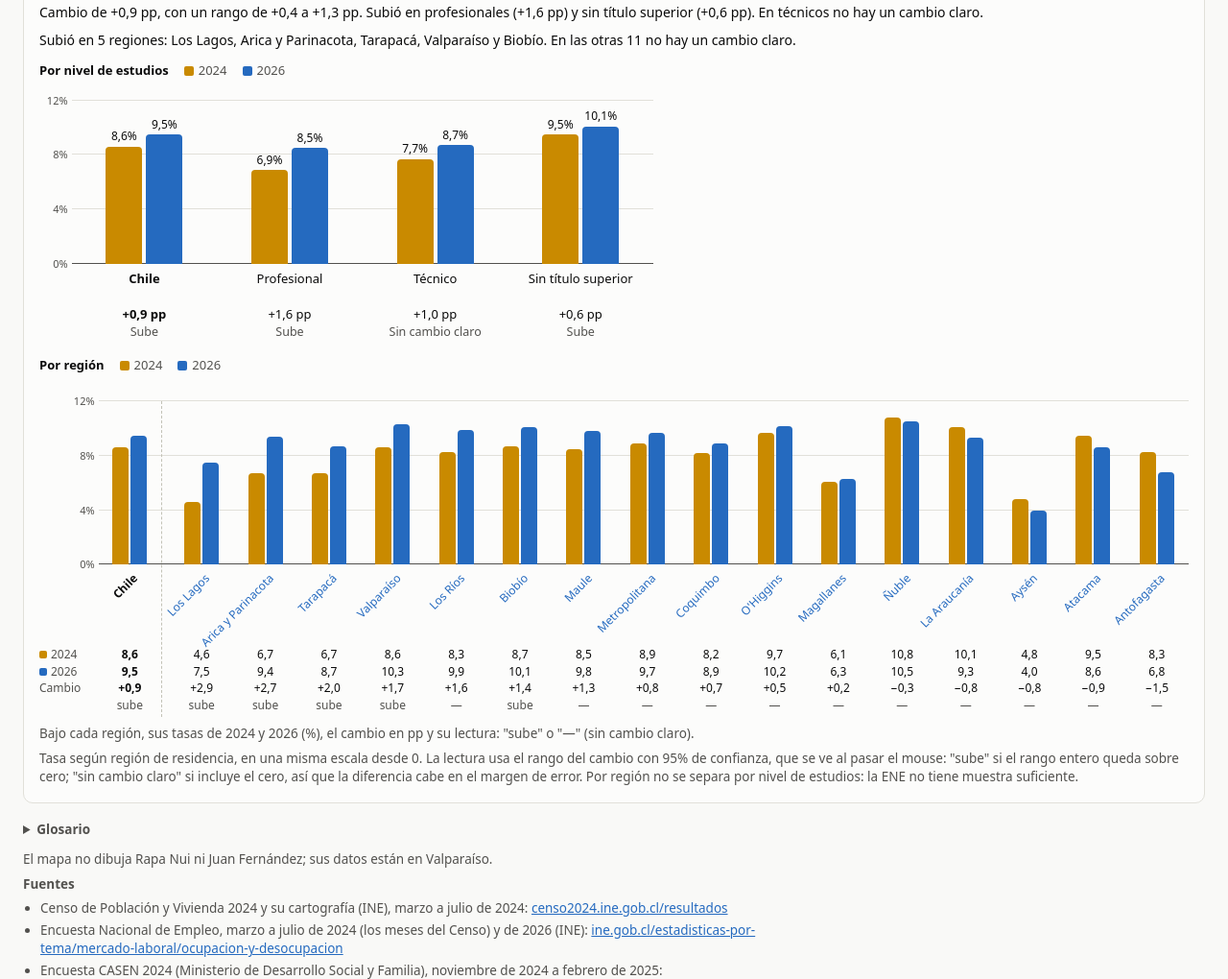
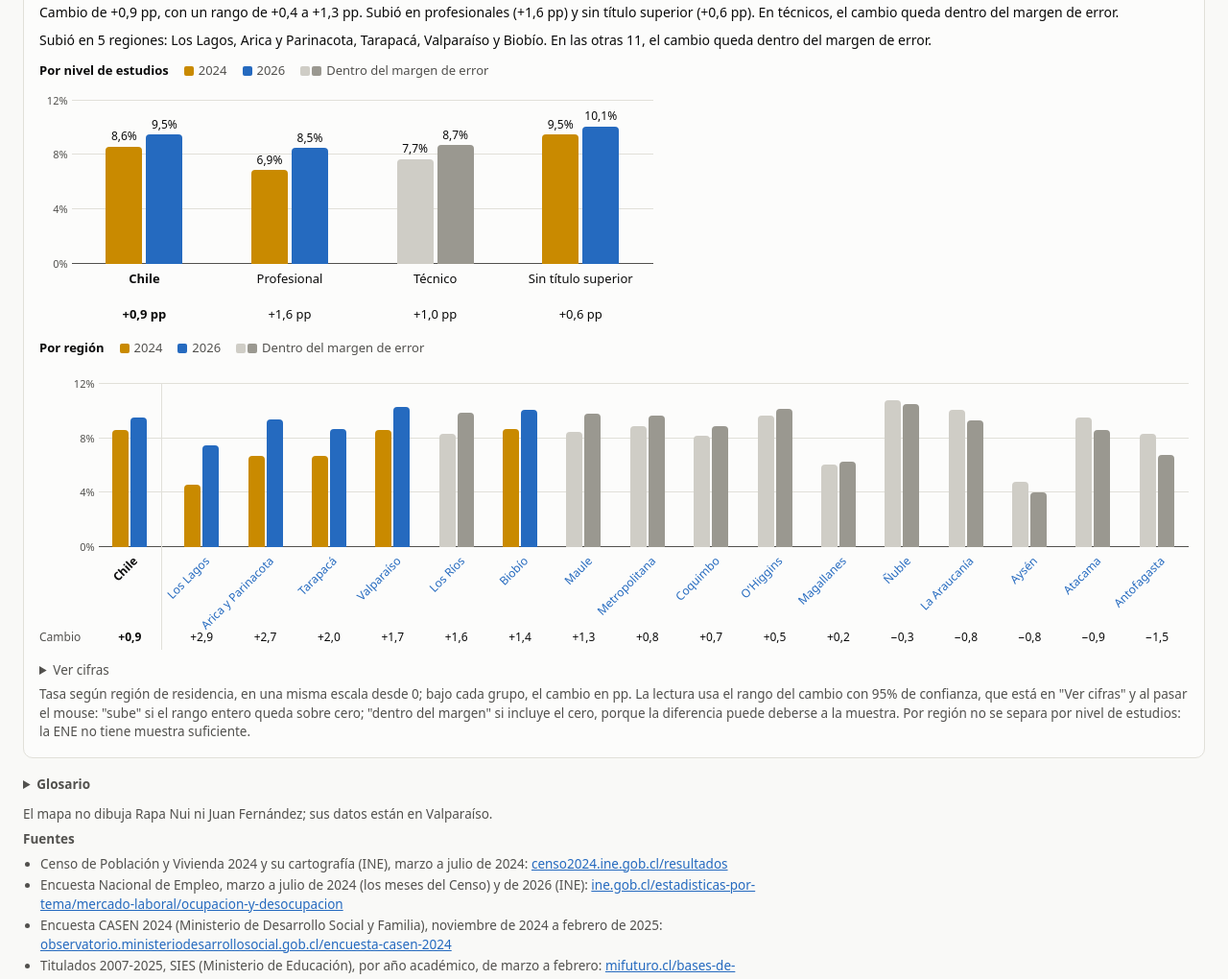
Before and after one commit to joaomunoz/mapa-laboral-chile, a plain HTML site: page docs/index.html in a window 1280 px wide. Shown: the part 5372-6392 px from the top of the page at 96% size. Drawn offline with Linux system fonts and the light colour scheme.

Commit message:
Destaca en color solo los cambios fuera del margen de error
- Cambio 2024-2026: los grupos que suben van en ocre y azul, y los que
  quedan dentro del margen, en gris; la lectura pasa a llamarse
  "dentro del margen" en todo el resumen.
- Bajo cada grupo queda solo el cambio; las tasas, el rango del 95% y
  la lectura van en el globo y en la tabla plegada "Ver cifras".
- Nota de lectura y tamaño en el README actualizados.

```diff
--- a/docs/index.html
+++ b/docs/index.html
@@ -9,10 +9,10 @@ Estructura de la página. generar_mapa.py le agrega los estilos de css/, el cód
 <meta name="viewport" content="width=device-width, initial-scale=1">
 <title>Mapa Laboral de Chile</title>
 <style>
-.viz-root{color-scheme:light;--plano:#f9f9f7;--sup:#fcfcfb;--t1:#0b0b0b;--t2:#52514e;--linea:#e1e0d9;--eje:#c3c2b7;--acento:#256abf;--hom:#256abf;--muj:#c8508a;--cl:#c9302f;--a24:#c98a00;--a26:#256abf;--aviso-fondo:#fdf4e3;
+.viz-root{color-scheme:light;--plano:#f9f9f7;--sup:#fcfcfb;--t1:#0b0b0b;--t2:#52514e;--linea:#e1e0d9;--eje:#c3c2b7;--acento:#256abf;--hom:#256abf;--muj:#c8508a;--cl:#c9302f;--a24:#c98a00;--a26:#256abf;--g24:#cfcdc6;--g26:#9a9890;--aviso-fondo:#fdf4e3;
 --sd:#bdbbb3;--c0:#3987e5;--c1:#86b6ef;--c2:#cde2fb;--c3:#e2e0d8;--c4:#f7c6c1;--c5:#ee8a84;--c6:#c9302f;
 --k0:#eda100;--k1:#6250d6;--k2:#1baf7a;--k3:#eb6834;--k4:#e87ba4;--k5:#008300;}
-@media (prefers-color-scheme:dark){.viz-root{color-scheme:dark;--plano:#0d0d0d;--sup:#1a1a19;--t1:#f0efec;--t2:#c3c2b7;--linea:#2c2c2a;--eje:#383835;--acento:#6da7ec;--hom:#4f8fe0;--muj:#d9619d;--cl:#e0605a;--a24:#c08400;--a26:#4f8fe0;--aviso-fondo:#2a2416;
+@media (prefers-color-scheme:dark){.viz-root{color-scheme:dark;--plano:#0d0d0d;--sup:#1a1a19;--t1:#f0efec;--t2:#c3c2b7;--linea:#2c2c2a;--eje:#383835;--acento:#6da7ec;--hom:#4f8fe0;--muj:#d9619d;--cl:#e0605a;--a24:#c08400;--a26:#4f8fe0;--g24:#45443f;--g26:#7a7872;--aviso-fondo:#2a2416;
 --sd:#55534e;--c0:#5598e7;--c1:#256abf;--c2:#184f95;--c3:#383835;--c4:#7d2b2a;--c5:#b73a39;--c6:#ee8a84;
 --k0:#c98500;--k1:#9085e9;--k2:#199e70;--k3:#d95926;--k4:#d55181;--k5:#008300;}}
 *{box-sizing:border-box}
@@ -162,7 +162,9 @@ footer a{color:var(--acento);overflow-wrap:anywhere}
 .cl-barra b{position:absolute;top:-3px;bottom:-3px;border-left:2px dashed var(--t1)}
 /* Cambio 2024-2026: ocre y azul, dos colores que se distinguen también con daltonismo; 2024 siempre va primero. */
 .graf-ev{margin:12px 0 4px}
-.a24{background:var(--a24)}.a26{background:var(--a26)}.gs-leyenda i.a24,.gs-leyenda i.a26{border-radius:2px}
+/* Gris para lo que queda dentro del margen: dos grises, claro y oscuro, para seguir distinguiendo 2024 de 2026. */
+.a24{background:var(--a24)}.a26{background:var(--a26)}.g24{background:var(--g24)}.g26{background:var(--g26)}.gs-leyenda i.a24,.gs-leyenda i.a26,.gs-leyenda i.g24,.gs-leyenda i.g26{border-radius:2px}.gs-leyenda i.g24{margin-right:2px}
+tr.sep td{border-top:1px solid var(--eje)}
 .evc{position:relative;display:flex;max-width:640px;padding-left:2.4em;margin-top:22px}
 .evc-grilla{position:absolute;left:0;right:0;top:0;height:170px}.evc-grilla span{position:absolute;left:2.4em;right:0;border-top:1px solid var(--linea)}
 .evc-grilla span:first-child{border-top-color:var(--t2)}.evc-grilla small{position:absolute;right:100%;margin-right:4px;transform:translateY(-50%);font-size:11px;color:var(--t2)}
@@ -171,7 +173,7 @@ footer a{color:var(--acento);overflow-wrap:anywhere}
 .evc-cols{display:flex;align-items:flex-end;gap:4px;height:170px;align-self:stretch;justify-content:center}
 .evc-col{position:relative;width:38px;border-radius:4px 4px 0 0}.evc-col em{position:absolute;bottom:100%;left:50%;transform:translateX(-50%);margin-bottom:2px;font-style:normal;font-size:12px;color:var(--t1);white-space:nowrap;font-variant-numeric:tabular-nums}
 .evc-nombre{margin-top:6px;color:var(--t1);min-height:2.9em}.evc-total .evc-nombre,.evc-total .evc-dif{font-weight:700}
-.evc-dif{font-variant-numeric:tabular-nums;color:var(--t1)}.evc-lect{color:var(--t2);font-size:12.5px}
+.evc-dif{font-variant-numeric:tabular-nums;color:var(--t1)}.evc-rango{color:var(--t2);font-size:12px;font-variant-numeric:tabular-nums}.evc-lect{color:var(--t2);font-size:12.5px}
 button.evc-grupo{all:unset;box-sizing:border-box;cursor:pointer}button.evc-grupo .evc-nombre{color:var(--acento)}
 .evc-desliza{overflow-x:auto;padding-bottom:4px}.evc.compacto{max-width:none;min-width:820px}
 .compacto .evc-grupo{min-width:44px;flex:1 1 44px;display:flex;flex-direction:column;align-items:center;text-align:center;padding:0 1px 4px;border-radius:4px;font-size:12px}
@@ -183,7 +185,7 @@ button.evc-grupo{all:unset;box-sizing:border-box;cursor:pointer}button.evc-grupo
 .evc-rotulos{position:absolute;left:0;bottom:4px;color:var(--t2);white-space:nowrap}.evc-rotulos i{display:inline-block;width:8px;height:8px;border-radius:2px;margin-right:4px}
 /* Nombres a 45°: el texto termina bajo el centro de su grupo y baja hacia la izquierda, para que cada nombre quede junto a sus columnas. */
 .compacto .evc-nombre{position:relative;align-self:stretch;height:6.6em;min-height:0;margin-top:6px}.compacto .evc-nombre span{position:absolute;right:50%;top:0;white-space:nowrap;transform:rotate(-45deg);transform-origin:right top}
-.compacto .evc-total{margin-right:8px;border-right:1px dashed var(--eje);border-radius:4px 0 0 4px}
+.compacto .evc-total{margin-right:8px;border-right:1px solid var(--linea);border-radius:4px 0 0 4px}
 .gs-barra b{position:absolute;top:-3px;bottom:-3px;border-left:2px dashed var(--t1)}
 .tema{margin:0;font-size:13px;font-weight:700;letter-spacing:.04em;text-transform:uppercase;color:var(--t1)}
 .invita{margin:8px 0 0;padding:8px 10px;border:1px solid var(--linea);border-radius:6px}
@@ -409,56 +411,63 @@ function desocTitulo(){const e=extremosDesoc();
  return `${e.menor===e.n?`En las ${e.n} regiones`:`En ${e.menor} de ${e.n} regiones`}, la tasa de desocupación es menor con título técnico o profesional que sin título superior: va ${e.rango}.`}
 // Evolución según ENE: las frases salen de la lectura de cada fila, que solo dice "sube" o "baja" si el rango
 // entero queda a un lado del cero.
-const LECT_EVO={sube:"Sube",baja:"Baja",sin_cambio_claro:"Sin cambio claro"};
+// "Dentro del margen" y no "sin cambio claro": dice por qué no se afirma un cambio, aunque las columnas difieran.
+const LECT_EVO={sube:"Sube",baja:"Baja",sin_cambio_claro:"Dentro del margen"};
 const NIVEL_EVO={Profesional:"profesionales",Tecnico:"técnicos",Sin_titulo:"sin título superior"};
 const ppTxt=v=>(v>0?"+":v<0?"−":"")+num(Math.abs(v),1);
 function frasesEvolucion(){const c=EVO.chile,niv=Object.entries(EVO.niveles),regs=Object.entries(EVO.regiones);
- const chile=c.lect==="sin_cambio_claro"?`La tasa de desocupación pasó de ${num(c.t24,1)}% en 2024 a ${num(c.t26,1)}% en 2026, sin un cambio claro.`
+ const chile=c.lect==="sin_cambio_claro"?`La tasa de desocupación pasó de ${num(c.t24,1)}% en 2024 a ${num(c.t26,1)}% en 2026, un cambio dentro del margen de error.`
   :`La tasa de desocupación ${c.lect==="sube"?"subió":"bajó"} de ${num(c.t24,1)}% en 2024 a ${num(c.t26,1)}% en 2026 (${ppTxt(c.dif)} pp).`;
  const grupo=(l,v)=>{const x=niv.filter(([,d])=>d.lect===l);return x.length?`${v} en ${lista(x.map(([k,d])=>`${NIVEL_EVO[k]} (${ppTxt(d.dif)} pp)`))}.`:""};
  const quietos=niv.filter(([,d])=>d.lect==="sin_cambio_claro");
- const niveles=[grupo("sube","Subió"),grupo("baja","Bajó"),quietos.length?`En ${lista(quietos.map(([k])=>NIVEL_EVO[k]))} no hay un cambio claro.`:""].filter(Boolean).join(" ");
+ const niveles=[grupo("sube","Subió"),grupo("baja","Bajó"),quietos.length?`En ${lista(quietos.map(([k])=>NIVEL_EVO[k]))}, el cambio queda dentro del margen de error.`:""].filter(Boolean).join(" ");
  const porLect=l=>regs.filter(([,d])=>d.lect===l).sort((a,b)=>b[1].dif-a[1].dif).map(([r])=>nomReg(r));
  const sube=porLect("sube"),baja=porLect("baja"),resto=regs.length-sube.length-baja.length;
  const regiones=[sube.length?`Subió en ${sube.length} ${sube.length===1?"región":"regiones"}: ${lista(sube)}.`:"",
   baja.length?`Bajó en ${baja.length} ${baja.length===1?"región":"regiones"}: ${lista(baja)}.`:"",
-  resto?`En ${sube.length||baja.length?"las otras ":"las "}${resto} no hay un cambio claro.`:""].filter(Boolean).join(" ");
+  resto?`En ${sube.length||baja.length?"las otras ":"las "}${resto}, el cambio queda dentro del margen de error.`:""].filter(Boolean).join(" ");
  return {chile,niveles,regiones}}
-// Barras agrupadas en columnas, 2024 y 2026 por grupo: muestran el nivel de cada año además del cambio. La lectura
-// ("sube" o "sin cambio claro") la sigue decidiendo el rango del 95% y va escrita debajo, porque las columnas no muestran
-// el margen. Ambos gráficos usan la misma escala, desde 0, para que una diferencia chica no se vea grande.
-// Con 17 grupos (modo compacto) las cifras y los nombres van en vertical, porque horizontales no caben en el ancho de
-// cada grupo, y en pantallas angostas el gráfico se desliza de lado dentro de su recuadro.
+// Columnas agrupadas, 2024 y 2026 por grupo, en una misma escala desde 0. Énfasis por lectura: los grupos que suben
+// llevan ocre y azul, y los que quedan dentro del margen van en gris, para que el gráfico diga solo cuáles cambiaron
+// sin que haya que leer el rango (la lectura la sigue decidiendo el rango del 95%). Bajo cada grupo va solo el cambio:
+// las tasas, el rango y la lectura escrita están en el globo y en la tabla "Ver cifras", porque una cifra en cada
+// marca no se lee. Con 17 grupos (modo compacto) los nombres van a 45° y en pantallas angostas el gráfico se desliza.
 function columnasEvolucion(titulo,grupos,tope,compacto){const pos=x=>100*x/tope,marcas=Array.from({length:tope/4+1},(_,k)=>4*k);
  const grupo=([t,d,clase,attr])=>{const partes=[`${num(d.t24,1)}% en 2024 y ${num(d.t26,1)}% en 2026`,`cambio ${ppTxt(d.dif)} pp (rango del 95%: ${ppTxt(d.min)} a ${ppTxt(d.max)} pp)`,LECT_EVO[d.lect].toLowerCase()];
-  // En modo compacto las cifras no van sobre las columnas, donde no caben horizontales: van en filas bajo el gráfico.
-  const col=(v,k)=>`<span class="evc-col ${k}" style="height:${pos(v)}%">${compacto?"":`<em>${num(v,1)}%</em>`}</span>`;
+  const gris=d.lect==="sin_cambio_claro",col=(v,k)=>`<span class="evc-col ${gris?"g"+k.slice(1):k}" style="height:${pos(v)}%">${compacto?"":`<em>${num(v,1)}%</em>`}</span>`;
   const tag=attr?"button":"div";
   return `<${tag} class="evc-grupo${clase}" ${attr||""}${attr?"":' role="img" tabindex="0"'} data-tip="${`<strong>${t}</strong><br>${partes.join("<br>")}`.replace(/"/g,"&quot;")}" aria-label="${t}: ${partes.join(", ")}">`+
-   `<span class="evc-cols" aria-hidden="true">${col(d.t24,"a24")}${col(d.t26,"a26")}</span><span class="evc-nombre"><span>${t}</span></span>`+(compacto?`<span class="evc-v">${num(d.t24,1)}</span><span class="evc-v">${num(d.t26,1)}</span>`:"")+
-   `<span class="evc-dif">${ppTxt(d.dif)}${compacto?"":" pp"}</span><span class="evc-lect">${compacto?(d.lect==="sin_cambio_claro"?"—":LECT_EVO[d.lect].toLowerCase()):LECT_EVO[d.lect]}</span></${tag}>`};
+   `<span class="evc-cols" aria-hidden="true">${col(d.t24,"a24")}${col(d.t26,"a26")}</span><span class="evc-nombre"><span>${t}</span></span>`+
+   `<span class="evc-dif">${ppTxt(d.dif)}${compacto?"":" pp"}</span></${tag}>`};
+ const hayGris=grupos.some(([,d])=>d.lect==="sin_cambio_claro");
  return `<figure class="graf-ev" style="margin-left:0;margin-right:0"><figcaption class="gs-leyenda"><span><strong style="color:var(--t1)">${titulo}</strong></span>`+
-  `<span><i class="a24"></i>2024</span><span><i class="a26"></i>2026</span></figcaption>`+
+  `<span><i class="a24"></i>2024</span><span><i class="a26"></i>2026</span>${hayGris?`<span><i class="g24"></i><i class="g26"></i>Dentro del margen de error</span>`:""}</figcaption>`+
   `<div class="${compacto?"evc-desliza":""}"><div class="evc${compacto?" compacto":""}">`+
-  (compacto?`<div class="evc-rotulos" aria-hidden="true"><span><i class="a24"></i>2024</span><span><i class="a26"></i>2026</span><span>Cambio</span><span></span></div>`:"")+
+  (compacto?`<div class="evc-rotulos" aria-hidden="true"><span>Cambio</span></div>`:"")+
   `<div class="evc-grilla" aria-hidden="true">${marcas.map(m=>`<span style="bottom:${pos(m)}%"><small>${m}%</small></span>`).join("")}</div>`+
-  grupos.map(grupo).join("")+`</div></div></figure>`+
-  (compacto?`<p class="nota" style="margin:2px 0 0">Bajo cada región, sus tasas de 2024 y 2026 (%), el cambio en pp y su lectura: "sube" o "—" (sin cambio claro).</p>`:"")}
+  grupos.map(grupo).join("")+`</div></div></figure>`}
+// Tabla gemela de los dos gráficos: todas las cifras, para quien no ve el gráfico o quiere el detalle sin pasar el mouse.
+function tablaEvolucion(filas){const c=EVO.chile;
+ const tr=(t,d,k)=>`<tr class="${k}"><td>${t}</td><td class="n">${num(d.t24,1)}%</td><td class="n">${num(d.t26,1)}%</td>`+
+  `<td class="n">${ppTxt(d.dif)} pp</td><td class="n">${ppTxt(d.min)} a ${ppTxt(d.max)}</td><td>${LECT_EVO[d.lect]}</td></tr>`;
+ return `<details><summary>Ver cifras</summary><div class="tabla-ancha"><table style="margin-top:8px"><thead><tr><th></th><th class="n">2024</th><th class="n">2026</th>`+
+  `<th class="n">Cambio</th><th class="n">Rango del cambio (95%)</th><th>Lectura</th></tr></thead><tbody>`+
+  tr("Chile",c,"total")+NIVELES.map(([k,t])=>tr(t,EVO.niveles[k],"")).join("")+filas.map(([r,d],i)=>tr(nomReg(r),d,i?"":"sep")).join("")+`</tbody></table></div></details>`}
 function graficosEvolucion(filas){const c=EVO.chile,todos=[c,...Object.values(EVO.niveles),...filas.map(([,d])=>d)];
- const tope=Math.ceil(Math.max(...todos.flatMap(d=>[d.t24,d.t26]))/4)*4,chile=["Chile",c," ev-total",""];
+ const tope=Math.ceil(Math.max(...todos.flatMap(d=>[d.t24,d.t26]))/4)*4;
  return columnasEvolucion("Por nivel de estudios",[["Chile",c," evc-total"],...NIVELES.map(([k,t])=>[t,EVO.niveles[k],""])],tope)+
-  columnasEvolucion("Por región",[["Chile",c," evc-total",""],...filas.map(([r,d])=>[nomReg(r),d,"",`data-r="${r}"`])],tope,true)}
+  columnasEvolucion("Por región",[["Chile",c," evc-total",""],...filas.map(([r,d])=>[nomReg(r),d,"",`data-r="${r}"`])],tope,true)+tablaEvolucion(filas)}
 function evolucionHtml(){const f=frasesEvolucion(),c=EVO.chile;
  const filas=Object.entries(EVO.regiones).sort((a,b)=>b[1].dif-a[1].dif||a[0]-b[0]);
- const titulo=c.lect==="sin_cambio_claro"?`La desocupación no muestra un cambio claro entre 2024 y 2026 (${num(c.t24,1)}% y ${num(c.t26,1)}%)`
+ const titulo=c.lect==="sin_cambio_claro"?`La desocupación pasó de ${num(c.t24,1)}% en 2024 a ${num(c.t26,1)}% en 2026, dentro del margen de error`
   :`La desocupación ${c.lect==="sube"?"subió":"bajó"} de ${num(c.t24,1)}% en 2024 a ${num(c.t26,1)}% en 2026`;
  return `${encabezado("sec-evo","Cambio 2024–2026",titulo)}<div class="nota">Encuesta Nacional de Empleo (INE), ${PER.ene_evolucion}. `+
   `Son los mismos meses en ambos años, para que no cuente la estacionalidad, y es otra fuente que el Censo: sus cifras no se mezclan.</div>
  <p style="margin:8px 0 0">Cambio de ${ppTxt(c.dif)} pp, con un rango de ${ppTxt(c.min)} a ${ppTxt(c.max)} pp. ${f.niveles}</p>
  <p style="margin:8px 0 0">${f.regiones}</p>
  ${graficosEvolucion(filas)}
- <p class="nota" style="margin:6px 0 0">Tasa según región de residencia, en una misma escala desde 0. La lectura usa el rango del cambio con 95% de confianza, que se ve al pasar el mouse: `+
-  `"sube" si el rango entero queda sobre cero; "sin cambio claro" si incluye el cero, así que la diferencia cabe en el margen de error. `+
+ <p class="nota" style="margin:6px 0 0">Tasa según región de residencia, en una misma escala desde 0; bajo cada grupo, el cambio en pp. La lectura usa el rango del cambio con 95% de confianza, que está en "Ver cifras" y al pasar el mouse: `+
+  `"sube" si el rango entero queda sobre cero; "dentro del margen" si incluye el cero, porque la diferencia puede deberse a la muestra. `+
   `Por región no se separa por nivel de estudios: la ENE no tiene muestra suficiente.</p>`}
 // Navegación del resumen: un índice arriba y, en cada sección, el tema en pequeño y el hallazgo como título. Así quien
 // solo lee los títulos se lleva lo principal, y la tabla queda como evidencia. Los botones desplazan sin tocar la
--- a/src/Visualizacion/web/css/base.css
+++ b/src/Visualizacion/web/css/base.css
@@ -3,10 +3,10 @@
 
 Colores (modo claro y oscuro), tipografía y estilos generales de texto, tablas y desplegables.
 */
-.viz-root{color-scheme:light;--plano:#f9f9f7;--sup:#fcfcfb;--t1:#0b0b0b;--t2:#52514e;--linea:#e1e0d9;--eje:#c3c2b7;--acento:#256abf;--hom:#256abf;--muj:#c8508a;--cl:#c9302f;--a24:#c98a00;--a26:#256abf;--aviso-fondo:#fdf4e3;
+.viz-root{color-scheme:light;--plano:#f9f9f7;--sup:#fcfcfb;--t1:#0b0b0b;--t2:#52514e;--linea:#e1e0d9;--eje:#c3c2b7;--acento:#256abf;--hom:#256abf;--muj:#c8508a;--cl:#c9302f;--a24:#c98a00;--a26:#256abf;--g24:#cfcdc6;--g26:#9a9890;--aviso-fondo:#fdf4e3;
 --sd:#bdbbb3;--c0:#3987e5;--c1:#86b6ef;--c2:#cde2fb;--c3:#e2e0d8;--c4:#f7c6c1;--c5:#ee8a84;--c6:#c9302f;
 --k0:#eda100;--k1:#6250d6;--k2:#1baf7a;--k3:#eb6834;--k4:#e87ba4;--k5:#008300;}
-@media (prefers-color-scheme:dark){.viz-root{color-scheme:dark;--plano:#0d0d0d;--sup:#1a1a19;--t1:#f0efec;--t2:#c3c2b7;--linea:#2c2c2a;--eje:#383835;--acento:#6da7ec;--hom:#4f8fe0;--muj:#d9619d;--cl:#e0605a;--a24:#c08400;--a26:#4f8fe0;--aviso-fondo:#2a2416;
+@media (prefers-color-scheme:dark){.viz-root{color-scheme:dark;--plano:#0d0d0d;--sup:#1a1a19;--t1:#f0efec;--t2:#c3c2b7;--linea:#2c2c2a;--eje:#383835;--acento:#6da7ec;--hom:#4f8fe0;--muj:#d9619d;--cl:#e0605a;--a24:#c08400;--a26:#4f8fe0;--g24:#45443f;--g26:#7a7872;--aviso-fondo:#2a2416;
 --sd:#55534e;--c0:#5598e7;--c1:#256abf;--c2:#184f95;--c3:#383835;--c4:#7d2b2a;--c5:#b73a39;--c6:#ee8a84;
 --k0:#c98500;--k1:#9085e9;--k2:#199e70;--k3:#d95926;--k4:#d55181;--k5:#008300;}}
 *{box-sizing:border-box}
--- a/src/Visualizacion/web/css/componentes.css
+++ b/src/Visualizacion/web/css/componentes.css
@@ -129,7 +129,9 @@ footer a{color:var(--acento);overflow-wrap:anywhere}
 .cl-barra b{position:absolute;top:-3px;bottom:-3px;border-left:2px dashed var(--t1)}
 /* Cambio 2024-2026: ocre y azul, dos colores que se distinguen también con daltonismo; 2024 siempre va primero. */
 .graf-ev{margin:12px 0 4px}
-.a24{background:var(--a24)}.a26{background:var(--a26)}.gs-leyenda i.a24,.gs-leyenda i.a26{border-radius:2px}
+/* Gris para lo que queda dentro del margen: dos grises, claro y oscuro, para seguir distinguiendo 2024 de 2026. */
+.a24{background:var(--a24)}.a26{background:var(--a26)}.g24{background:var(--g24)}.g26{background:var(--g26)}.gs-leyenda i.a24,.gs-leyenda i.a26,.gs-leyenda i.g24,.gs-leyenda i.g26{border-radius:2px}.gs-leyenda i.g24{margin-right:2px}
+tr.sep td{border-top:1px solid var(--eje)}
 .evc{position:relative;display:flex;max-width:640px;padding-left:2.4em;margin-top:22px}
 .evc-grilla{position:absolute;left:0;right:0;top:0;height:170px}.evc-grilla span{position:absolute;left:2.4em;right:0;border-top:1px solid var(--linea)}
 .evc-grilla span:first-child{border-top-color:var(--t2)}.evc-grilla small{position:absolute;right:100%;margin-right:4px;transform:translateY(-50%);font-size:11px;color:var(--t2)}
@@ -138,7 +140,7 @@ footer a{color:var(--acento);overflow-wrap:anywhere}
 .evc-cols{display:flex;align-items:flex-end;gap:4px;height:170px;align-self:stretch;justify-content:center}
 .evc-col{position:relative;width:38px;border-radius:4px 4px 0 0}.evc-col em{position:absolute;bottom:100%;left:50%;transform:translateX(-50%);margin-bottom:2px;font-style:normal;font-size:12px;color:var(--t1);white-space:nowrap;font-variant-numeric:tabular-nums}
 .evc-nombre{margin-top:6px;color:var(--t1);min-height:2.9em}.evc-total .evc-nombre,.evc-total .evc-dif{font-weight:700}
-.evc-dif{font-variant-numeric:tabular-nums;color:var(--t1)}.evc-lect{color:var(--t2);font-size:12.5px}
+.evc-dif{font-variant-numeric:tabular-nums;color:var(--t1)}.evc-rango{color:var(--t2);font-size:12px;font-variant-numeric:tabular-nums}.evc-lect{color:var(--t2);font-size:12.5px}
 button.evc-grupo{all:unset;box-sizing:border-box;cursor:pointer}button.evc-grupo .evc-nombre{color:var(--acento)}
 .evc-desliza{overflow-x:auto;padding-bottom:4px}.evc.compacto{max-width:none;min-width:820px}
 .compacto .evc-grupo{min-width:44px;flex:1 1 44px;display:flex;flex-direction:column;align-items:center;text-align:center;padding:0 1px 4px;border-radius:4px;font-size:12px}
@@ -150,7 +152,7 @@ button.evc-grupo{all:unset;box-sizing:border-box;cursor:pointer}button.evc-grupo
 .evc-rotulos{position:absolute;left:0;bottom:4px;color:var(--t2);white-space:nowrap}.evc-rotulos i{display:inline-block;width:8px;height:8px;border-radius:2px;margin-right:4px}
 /* Nombres a 45°: el texto termina bajo el centro de su grupo y baja hacia la izquierda, para que cada nombre quede junto a sus columnas. */
 .compacto .evc-nombre{position:relative;align-self:stretch;height:6.6em;min-height:0;margin-top:6px}.compacto .evc-nombre span{position:absolute;right:50%;top:0;white-space:nowrap;transform:rotate(-45deg);transform-origin:right top}
-.compacto .evc-total{margin-right:8px;border-right:1px dashed var(--eje);border-radius:4px 0 0 4px}
+.compacto .evc-total{margin-right:8px;border-right:1px solid var(--linea);border-radius:4px 0 0 4px}
 .gs-barra b{position:absolute;top:-3px;bottom:-3px;border-left:2px dashed var(--t1)}
 .tema{margin:0;font-size:13px;font-weight:700;letter-spacing:.04em;text-transform:uppercase;color:var(--t1)}
 .invita{margin:8px 0 0;padding:8px 10px;border:1px solid var(--linea);border-radius:6px}
```
Also changed, not shown: src/Visualizacion/web/js/vistas/resumen.js (+29 -22 lines), docs/mapa.png, 2 other files.
